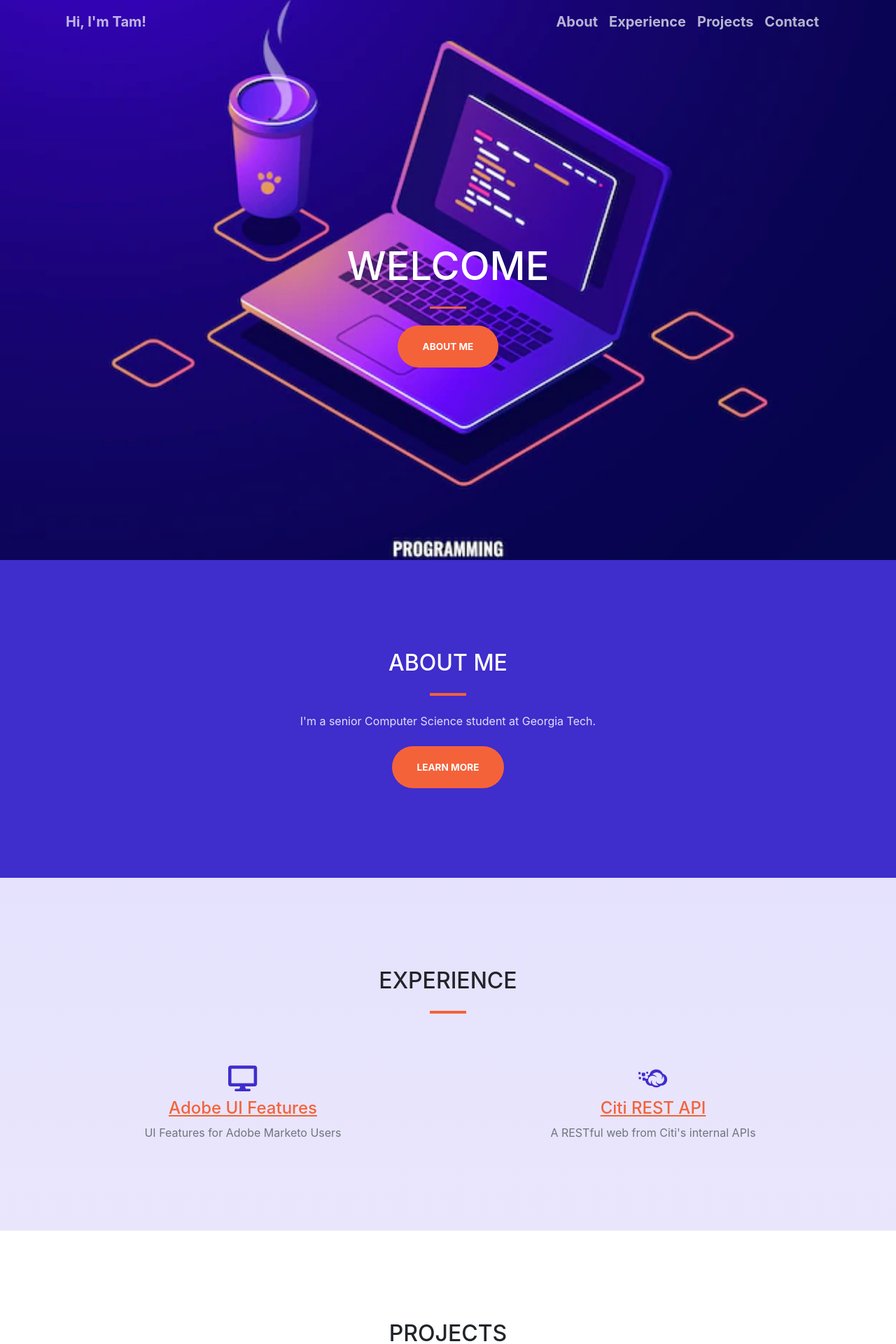
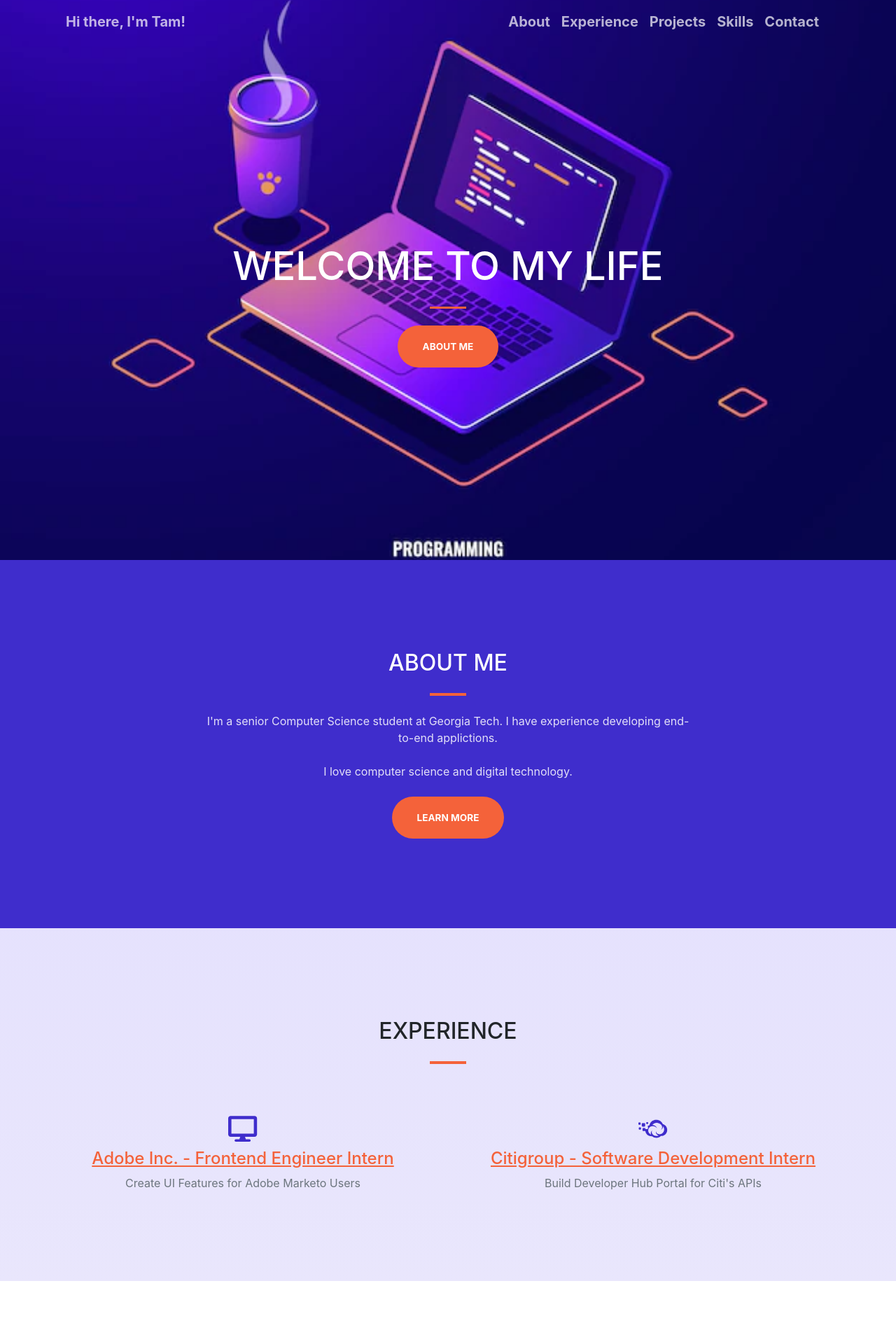
Before and after one commit to tnguyen606-cs/portfolio, a React (Create React App) app: page / in a window 1280 px wide. Shown: the top 1920 px of the page at 70% size. Built offline with nearby package versions, Linux system fonts and the light colour scheme.

Commit message:
Fixed the UI of experience section

```diff
--- a/src/components/MainHeader.js
+++ b/src/components/MainHeader.js
@@ -9,7 +9,7 @@ export function MainHeader() {
       {/* <!-- Navigation--> */}
       <nav className="navbar navbar-expand-lg navbar-light fixed-top py-3" id="mainNav">
         <div className="container px-4 px-lg-5">
-          <a className="navbar-brand" >Hi, I'm Tam!</a>
+          <a className="navbar-brand" >Hi there, I'm Tam!</a>
           <div className="navbar-collapse">
             <ul className="navbar-nav ms-auto my-2 my-lg-0">
               {/* <li className="nav-item">
@@ -35,6 +35,7 @@ export function MainHeader() {
               <li className="nav-item"><a className="navbar-brand" href="#about">About</a></li>
               <li className="nav-item"><a className="navbar-brand" href="#exp">Experience</a></li>
               <li className="nav-item"><a className="navbar-brand" href="#project">Projects</a></li>
+              <li className="nav-item"><a className="navbar-brand" href="#project">Skills</a></li>
               <li className="nav-item"><a className="navbar-brand" href="#contact">Contact</a></li>
             </ul>
           </div>
--- a/src/pages/About.js
+++ b/src/pages/About.js
@@ -8,7 +8,9 @@ export function About() {
           <div className="col-lg-8 text-center">
             <h2 className="text-white font-weight-bold">ABOUT ME</h2>
             <hr className="divider" />
-            <p className="text-white-85 mb-4">I'm a senior Computer Science student at Georgia Tech.</p>
+            <p className="text-white-85 mb-4">I'm a senior Computer Science student at Georgia Tech.
+            I have experience developing end-to-end applictions. </p>
+            <p className="text-white-85 mb-4"> I love computer science and digital technology.  </p>
             {/* <Link className="btn btn-primary btn-xl" to="/exp">Learn more</Link> */}
             <a className="btn btn-primary btn-xl" href="#exp">Learn more</a>
           </div>
--- a/src/pages/Experience.js
+++ b/src/pages/Experience.js
@@ -13,18 +13,18 @@ export function Experience() {
             <div className="mt-5">
             <div className="mb-2"><FaDesktop className="fs-1 text-primary"/></div>
             <Link to="/AdobeInternship">
-                <h3 className="h4 mb-2">Adobe UI Features</h3>
+                <h3 className="h4 mb-2">Adobe Inc. - Frontend Engineer Intern</h3>
             </Link>
-            <p className="text-muted mb-0">UI Features for Adobe Marketo Users</p>
+            <p className="text-muted mb-0">Create UI Features for Adobe Marketo Users</p>
             </div>
         </div>
         <div className="col-lg-6 col-md-6 text-center">
           <div className="mt-5">
             <div className="mb-2"><FaCloudversify className="fs-1 text-primary" /></div>
             <Link to="/CitiInternship">
-                <h3 className="h4 mb-2">Citi REST API</h3>
+                <h3 className="h4 mb-2">Citigroup - Software Development Intern</h3>
             </Link>
-            <p className="text-muted mb-0">A RESTful web from Citi's internal APIs</p>
+            <p className="text-muted mb-0">Build Developer Hub Portal for Citi's APIs</p>
             </div>
           </div>
         </div>
--- a/src/pages/Welcome.js
+++ b/src/pages/Welcome.js
@@ -6,7 +6,7 @@ export function Welcome() {
     <div className="container px-4 px-lg-5 h-100">
         <div className="row gx-4 gx-lg-5 h-100 align-items-center justify-content-center text-center">
             <div className="col-lg-8 align-self-end">
-            <h1 className="text-white font-weight-bold">WELCOME</h1>
+            <h1 className="text-white font-weight-bold">WELCOME TO MY LIFE</h1>
             <hr className="divider" />
             </div>
             <div className="col-lg-8 align-self-baseline">
```
